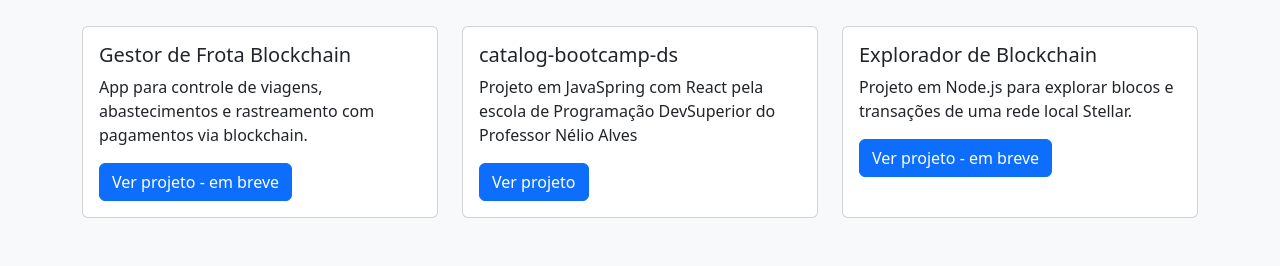
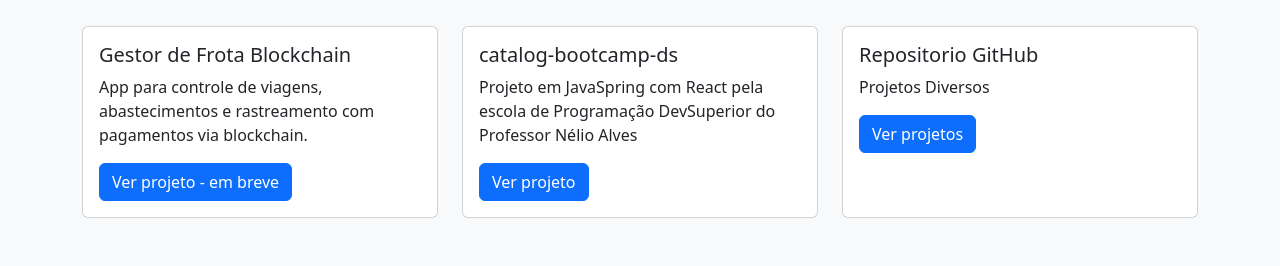
Before and after one commit to marcosemilson/marcosemilson.github.io, a plain HTML site: page index.html in a window 1280 px wide. Shown: the part 534-800 px from the top of the page. Drawn offline with nearby package versions, Linux system fonts and the light colour scheme.

Commit message:
Update index.html

```diff
--- a/index.html
+++ b/index.html
@@ -81,9 +81,9 @@
       <div class="col-md-4">
         <div class="card project-card h-100">
           <div class="card-body">
-            <h5 class="card-title">Explorador de Blockchain</h5>
-            <p class="card-text">Projeto em Node.js para explorar blocos e transações de uma rede local Stellar.</p>
-            <a href="#" class="btn btn-primary">Ver projeto - em breve</a>
+            <h5 class="card-title">Repositorio GitHub</h5>
+            <p class="card-text">Projetos Diversos</p>
+            <a href="https://github.com/marcosemilson" class="btn btn-primary">Ver projetos</a>
           </div>
         </div>
       </div>
```
